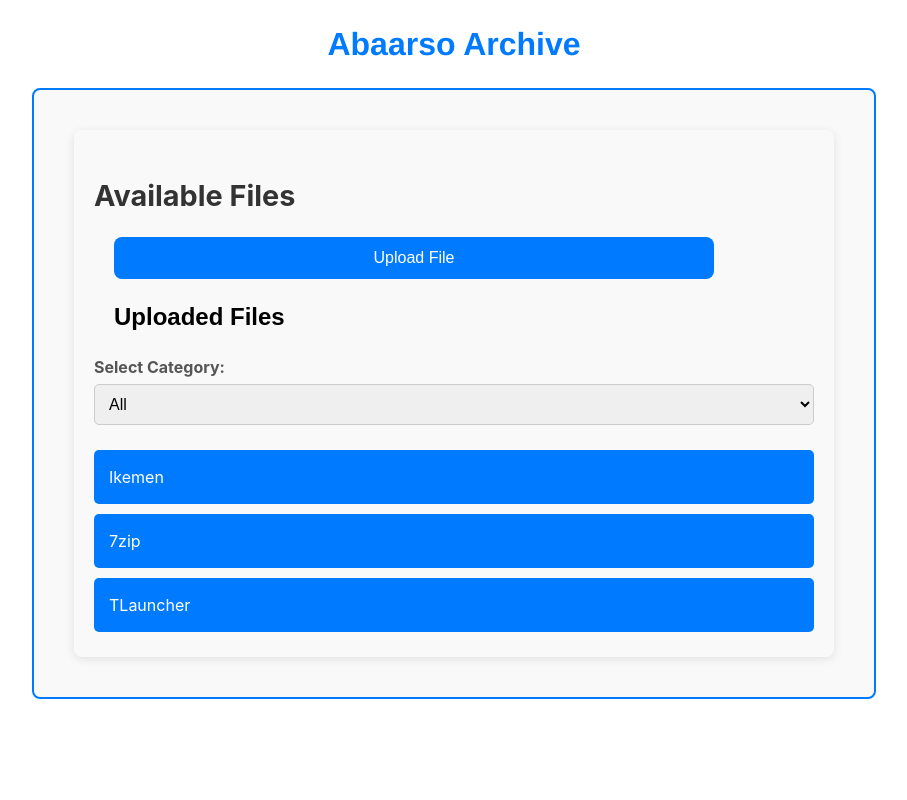
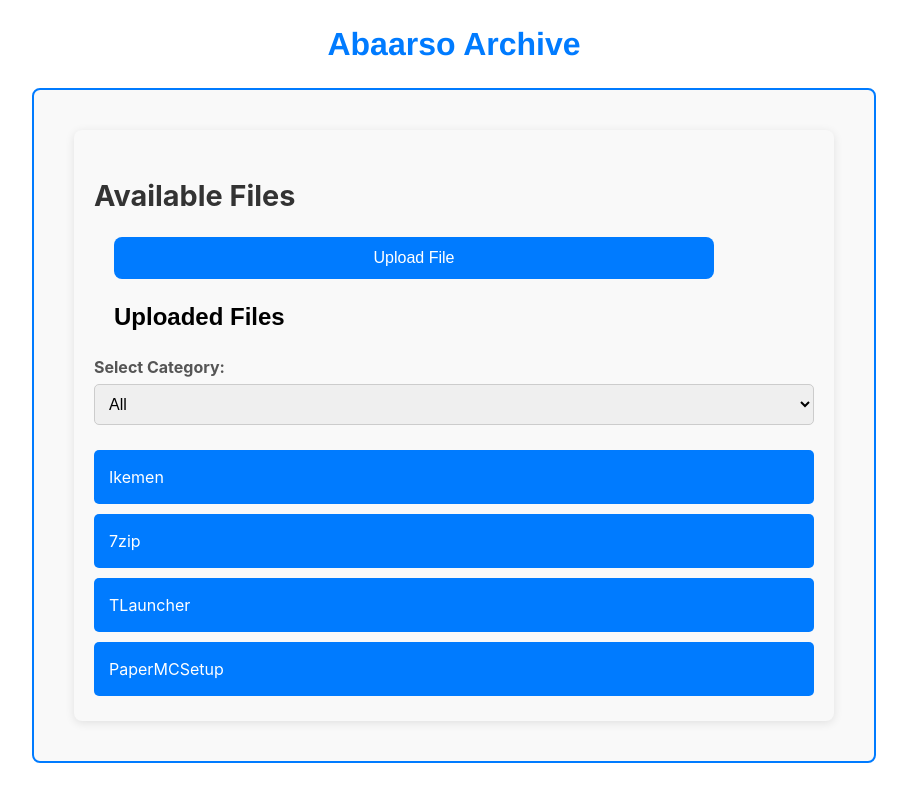
Before and after one commit to ZakirC4/Abaarso-Archive, a Vue app: page / in a window 1280 px wide. Shown: the whole page, without its empty margins (186-1093 px from the left). Built offline with nearby package versions, Linux system fonts and the light colour scheme.

Commit message:
adding items

```diff
--- a/src/components/Archive.vue
+++ b/src/components/Archive.vue
@@ -25,6 +25,7 @@
   { name: 'Ikemen', url: 'https://drive.google.com/uc?id=1BPki8gm-Z1aBLmQ1uhKWjjmvspAd27Ek', category: 'Games' },
   { name: '7zip', url: 'https://drive.google.com/uc?id=1JQfGJk312EXb8Ruad3TLE8rP58LLI4A6', category: 'Utility' },
   { name: 'TLauncher', url: 'https://drive.google.com/uc?id=1nSbGAwb9cp3hB77eV2Elk9n5_mgFrF_G', category: 'Games' },
+  { name: 'PaperMCSetup', url: 'https://drive.google.com/uc?id=1Ka510p-mleA7l_vWAlbsNP-LBhvRLwOp', category: 'Utility' },
 ]);
 
 const selectedCategory = ref('All');
```
